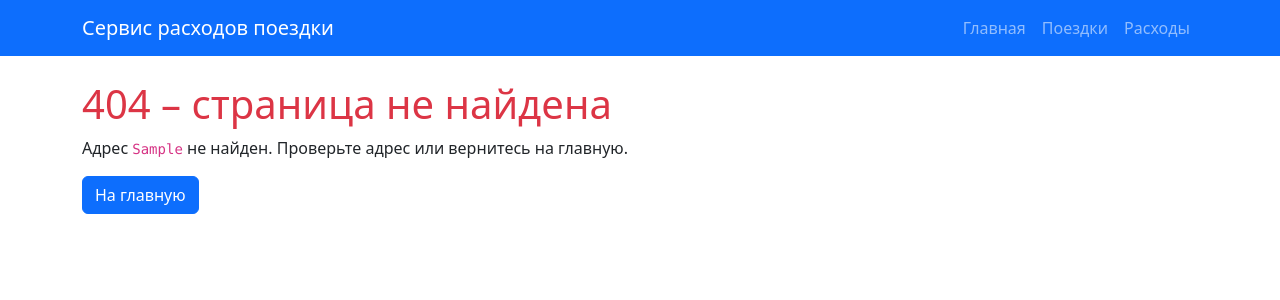
After one commit to Irakli288/trip-expense-splitter, a Django app: template templates/404.html in a window 1280 px wide. The commit adds this page. Shown: the top 300 px of the page. Run offline with Django 5.2, Linux system fonts and the light colour scheme; the template is opened without the code that fills it: most values are stand-ins (such as "Sample title", 1, 10 or a date in 2020).

Commit message:
PR6: навигация во включаемом шаблоне, страница 404 на шаблоне, удалена функция page()

```diff
--- a/homepage/templates/homepage/index.html
+++ b/homepage/templates/homepage/index.html
@@ -9,6 +9,6 @@
         кто кому сколько должен перевести.
     </p>
     <p>Основные разделы:</p>
-    <a href="/trips/" class="btn btn-primary me-2">Поездки</a>
-    <a href="/expenses/" class="btn btn-secondary">Расходы</a>
+    <a href="{% url 'trips:list' %}" class="btn btn-primary me-2">Поездки</a>
+    <a href="{% url 'expenses:list' %}" class="btn btn-secondary">Расходы</a>
 {% endblock %}
--- a/splitter/urls.py
+++ b/splitter/urls.py
@@ -24,5 +24,3 @@ urlpatterns = [
     path("trips/", include("trips.urls")),
     path("expenses/", include("expenses.urls")),
 ]
-
-handler404 = "homepage.views.page_not_found"
--- /dev/null
+++ b/templates/404.html
@@ -0,0 +1,9 @@
+{% extends "base.html" %}
+
+{% block title %}404 – страница не найдена{% endblock %}
+
+{% block content %}
+    <h1 class="text-danger">404 – страница не найдена</h1>
+    <p>Адрес <code>{{ request_path }}</code> не найден. Проверьте адрес или вернитесь на главную.</p>
+    <a href="{% url 'homepage:index' %}" class="btn btn-primary">На главную</a>
+{% endblock %}
--- a/templates/base.html
+++ b/templates/base.html
@@ -10,16 +10,7 @@
     >
 </head>
 <body>
-    <nav class="navbar navbar-expand bg-primary mb-4" data-bs-theme="dark">
-        <div class="container">
-            <a class="navbar-brand" href="/">Сервис расходов поездки</a>
-            <div class="navbar-nav">
-                <a class="nav-link" href="/">Главная</a>
-                <a class="nav-link" href="/trips/">Поездки</a>
-                <a class="nav-link" href="/expenses/">Расходы</a>
-            </div>
-        </div>
-    </nav>
+    {% include "includes/navigation.html" %}
     <main class="container">
         {% block content %}
         {% endblock %}
--- /dev/null
+++ b/templates/includes/navigation.html
@@ -0,0 +1,10 @@
+<nav class="navbar navbar-expand bg-primary mb-4" data-bs-theme="dark">
+    <div class="container">
+        <a class="navbar-brand" href="{% url 'homepage:index' %}">Сервис расходов поездки</a>
+        <div class="navbar-nav">
+            <a class="nav-link {% if request.resolver_match.app_name == 'homepage' %}active{% endif %}" href="{% url 'homepage:index' %}">Главная</a>
+            <a class="nav-link {% if request.resolver_match.app_name == 'trips' %}active{% endif %}" href="{% url 'trips:list' %}">Поездки</a>
+            <a class="nav-link {% if request.resolver_match.app_name == 'expenses' %}active{% endif %}" href="{% url 'expenses:list' %}">Расходы</a>
+        </div>
+    </div>
+</nav>
```
Also changed, not shown: homepage/views.py (+0 -42 lines).
